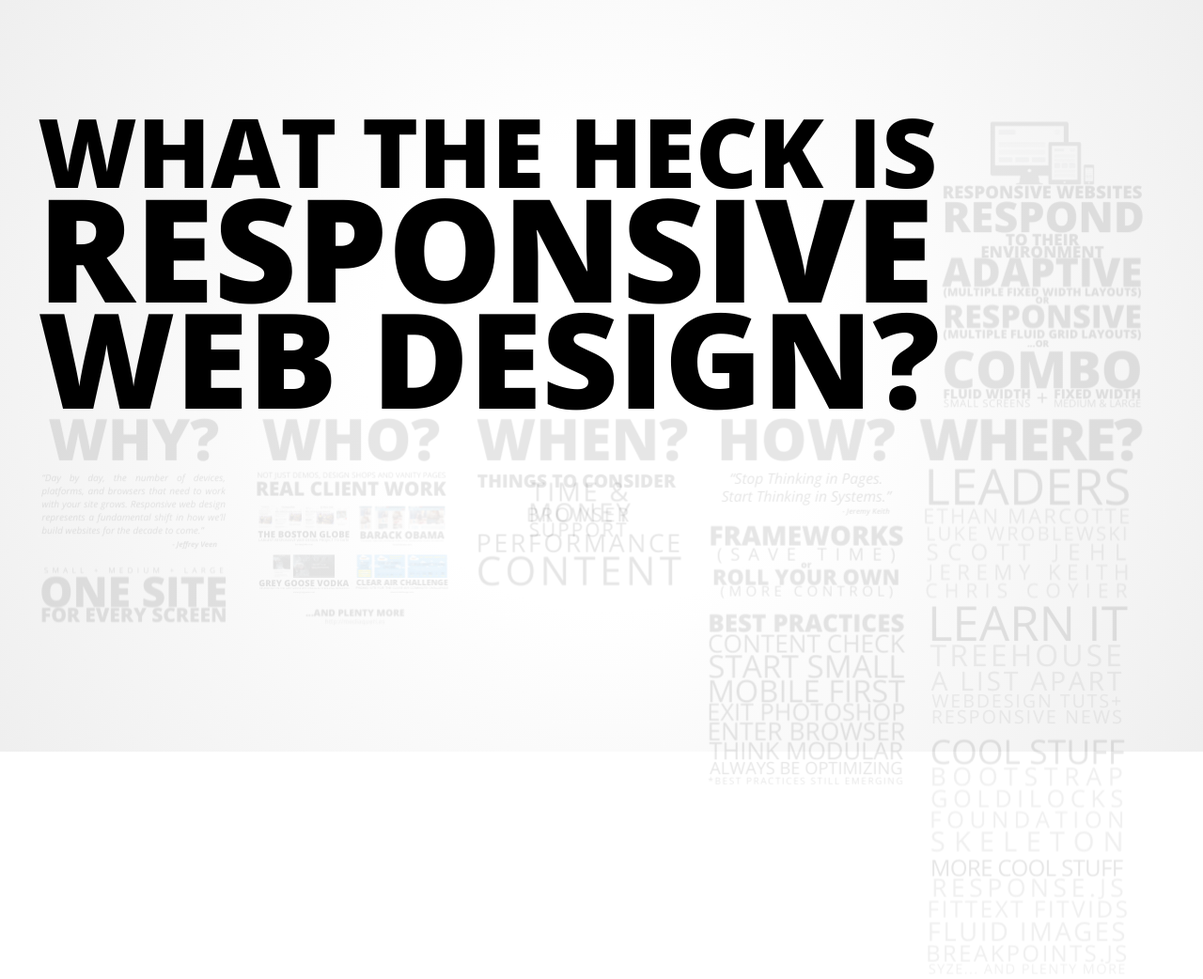
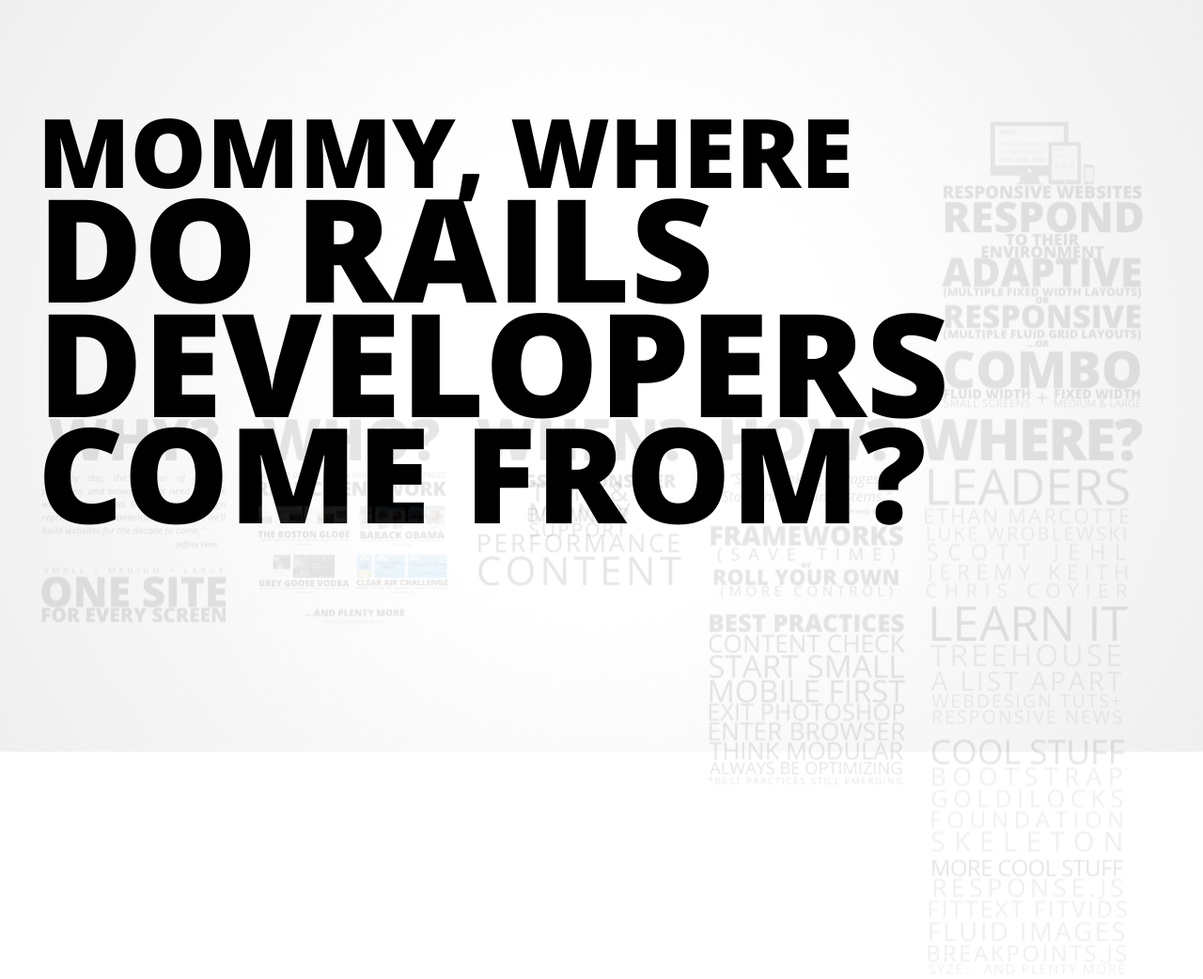
Before and after one commit to adarsh/new_devs_talk, a plain HTML site: page index.html in a window 1280 px wide. Shown: the whole page at 94% size. Drawn offline with nearby package versions, Linux system fonts and the light colour scheme.

```diff
--- a/index.html
+++ b/index.html
@@ -16,16 +16,16 @@
 
     <div class="background"></div>
 
-    <div id="hint">an <a href="http://bartaz.github.com/impress.js/">impress.js</a> presentation by <a href="http://twitter.com/johnpolacek">John Polacek</a>
+    <div id="hint">an <a href="http://bartaz.github.com/impress.js/">impress.js</a> presentation by <a href="http://twitter.com/adarshpandit">Adarsh Pandit</a>
       - use the spacebar or arrow keys to navigate</div>
 
     <div id="impress" class="impress-not-supported">
 
       <div id="title" class="step" data-x="540" data-y="600" data-scale="4.5">
         <div class="big bold">
-          <div id="title-text1">What The Heck Is</div>
-          <div id="title-text2">Responsive</div>
-          <div id="title-text3">Web Design?</div>
+          <div id="title-text1">Mommy, Where</div>
+          <div id="title-text2">do Rails Developers</div>
+          <div id="title-text3">Come From?</div>
         </div>
       </div>
 
```
Also changed, not shown: 2 other files.
